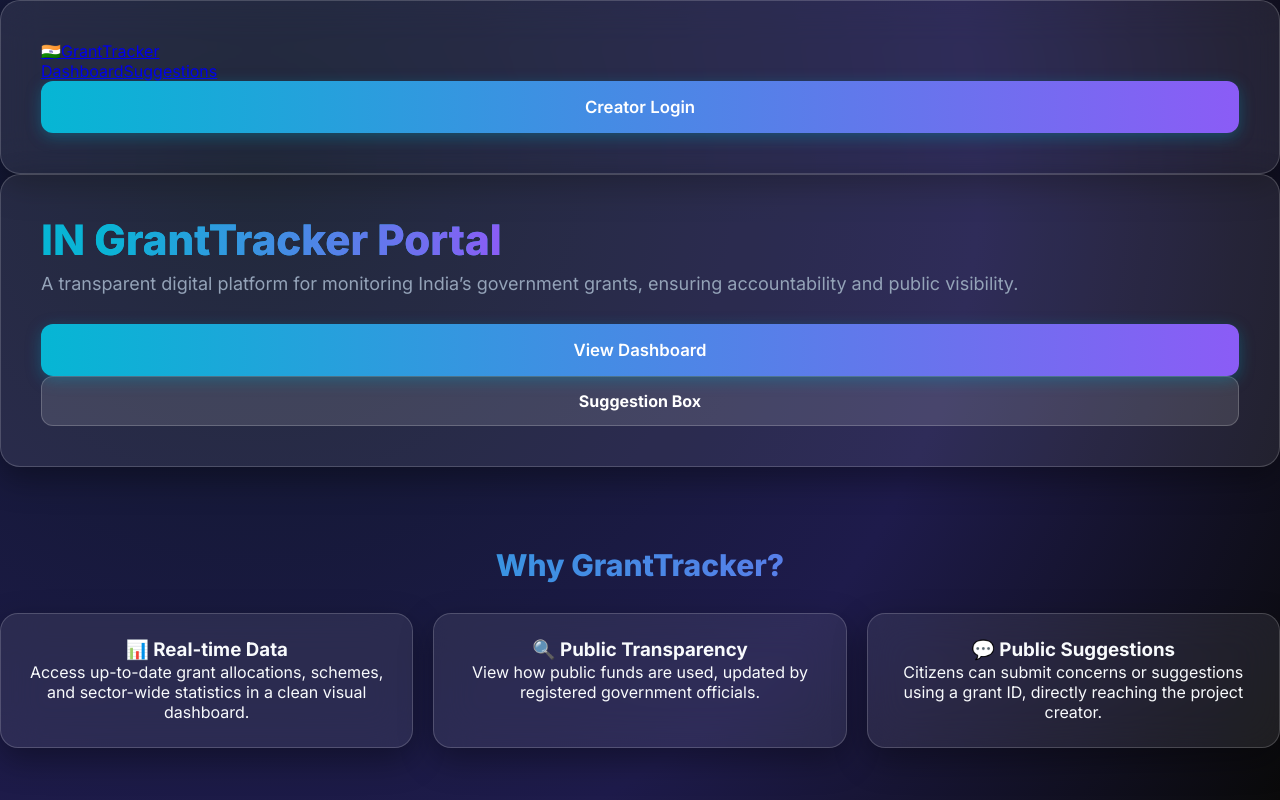
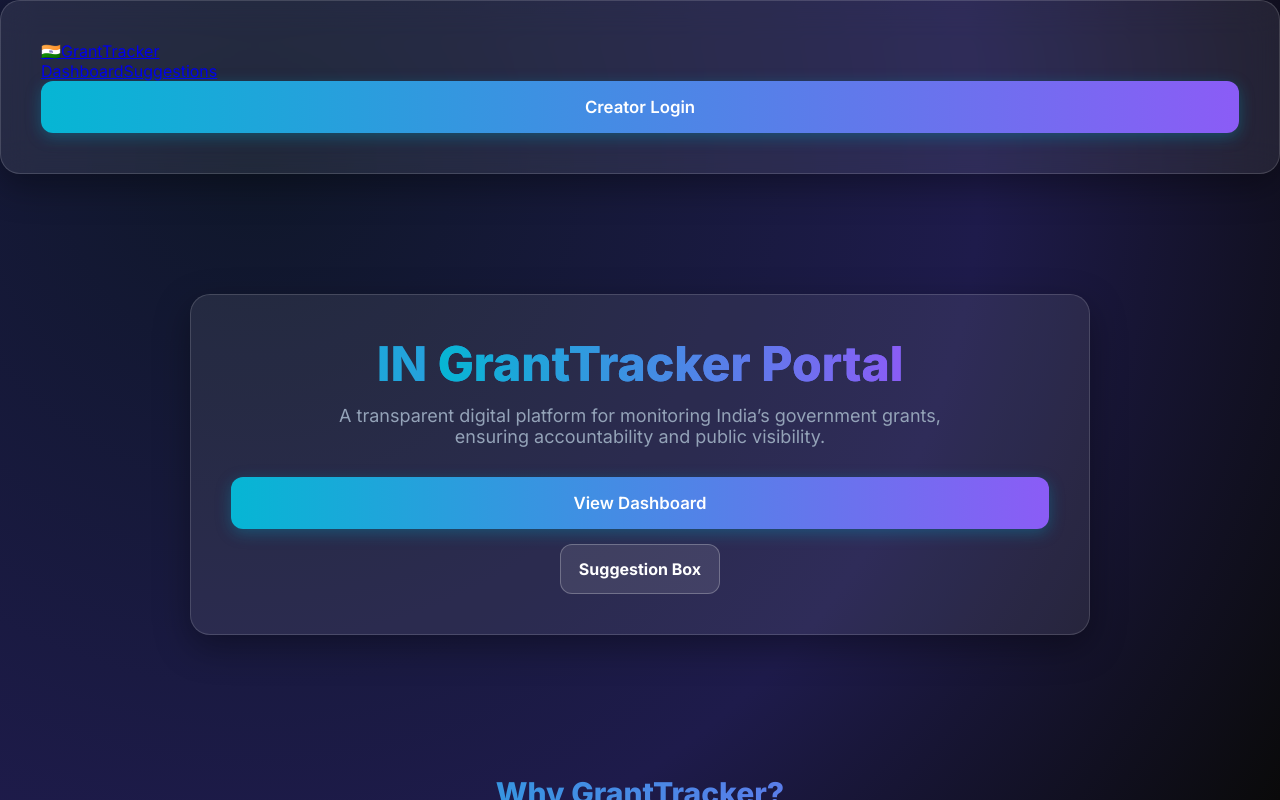
Before and after one commit to mamothai/grant-tracker-frontend, a React (Vite) app: page / in a window 1280 px wide. Built offline with nearby package versions, Linux system fonts and the light colour scheme.

Commit message:
updated Home.jsx and added new App.css

```diff
--- a/src/App.css
+++ b/src/App.css
@@ -1,135 +1,188 @@
-/* GLOBAL */
+/* =========================================================
+   GLOBAL
+========================================================= */
+
 @import url('https://fonts.googleapis.com/css2?family=Inter:wght@400;500;600;700;800&display=swap');
 
 :root {
   --cyan: #06b6d4;
   --purple: #8b5cf6;
   --muted: #94a3b8;
+  --white: #ffffff;
+
   --glass-bg: rgba(255, 255, 255, 0.08);
-  --glass-border: rgba(255, 255, 255, 0.18);
-  --shadow: 0 12px 32px rgba(0,0,0,0.35);
+  --glass-border: rgba(255, 255, 255, 0.15);
+  --shadow: 0 12px 35px rgba(0,0,0,0.35);
 }
 
 body {
   margin: 0;
-  font-family: Inter, sans-serif;
+  font-family: "Inter", sans-serif;
   background: linear-gradient(to bottom right, #0f172a, #1e293b);
   color: white;
   overflow-x: hidden;
 }
 
-.home-scroll {
-  width: min(1000px, 88%);
-  margin: 120px auto 0;
+/* CONTAINER WRAPPER */
+.home-wrapper {
+  width: min(1100px, 90%);
+  margin: 0 auto;
+  padding-bottom: 60px;
 }
 
-/* GLASS */
+
+/* =========================================================
+   GLASSY CARD
+========================================================= */
+
 .glassy {
   background: var(--glass-bg);
   border: 1px solid var(--glass-border);
-  backdrop-filter: blur(20px);
+  backdrop-filter: blur(18px);
   border-radius: 20px;
   padding: 40px;
   box-shadow: var(--shadow);
-  transition: 0.25s;
-}
-.glassy:hover {
-  transform: translateY(-2px);
+  transition: 0.25s ease-out;
 }
 
-/* HERO */
-.hero-card {
+.glassy:hover {
+  transform: translateY(-3px);
+}
+
+
+/* =========================================================
+   HERO SECTION
+========================================================= */
+
+.hero-section {
+  padding: 120px 10px 60px;
   text-align: center;
 }
+
+.hero-content {
+  max-width: 900px;
+  margin: auto;
+}
+
 .hero-title {
-  font-size: 42px;
+  font-size: clamp(32px, 4vw, 48px);
   font-weight: 800;
-  margin-bottom: 8px;
 }
+
 .hero-sub {
   font-size: 18px;
+  margin: 12px auto 30px;
   color: var(--muted);
-  margin-bottom: 30px;
+  max-width: 650px;
 }
+
 .gradient {
   background: linear-gradient(90deg, var(--cyan), var(--purple));
   -webkit-background-clip: text;
   -webkit-text-fill-color: transparent;
 }
+
 .muted {
   color: var(--muted);
 }
 
-/* BUTTONS */
+
+/* =========================================================
+   BUTTONS
+========================================================= */
+
 .btn {
-  display: block;
-  width: 100%;
-  padding: 14px;
+  display: inline-flex;
+  justify-content: center;
+  align-items: center;
+  border: none;
+  padding: 14px 18px;
   border-radius: 12px;
   font-weight: 700;
-  text-align: center;
+  cursor: pointer;
   text-decoration: none;
-  transition: 0.2s;
+  transition: 0.25s;
 }
 
 .btn-primary {
   background: linear-gradient(90deg, var(--cyan), var(--purple));
   color: white;
+  box-shadow: 0 10px 24px rgba(6, 182, 212, 0.35);
 }
 .btn-primary:hover {
-  transform: scale(1.02);
+  transform: translateY(-2px);
 }
 
 .btn-ghost {
-  background: rgba(255,255,255,0.12);
-  border: 1px solid rgba(255,255,255,0.2);
+  background: rgba(255,255,255,0.10);
+  border: 1px solid rgba(255,255,255,0.25);
   color: white;
 }
 .btn-ghost:hover {
-  background: rgba(255,255,255,0.18);
+  background: rgba(255,255,255,0.15);
+  transform: translateY(-2px);
 }
 
-.hero-main-btn {
-  max-width: 700px;
-  margin: 0 auto 15px;
+.hero-buttons {
+  display: flex;
+  gap: 15px;
+  flex-wrap: wrap;
+  justify-content: center;
 }
 
-.hero-sub-btn {
-  max-width: 250px;
-  margin: 0 auto;
-}
 
-/* FEATURES */
+/* =========================================================
+   SECTIONS
+========================================================= */
+
 .section {
-  margin: 80px auto;
+  margin-top: 80px;
   text-align: center;
 }
 
 .section-title {
   font-size: 30px;
   font-weight: 800;
-  margin-bottom: 15px;
+  margin-bottom: 10px;
 }
 
+
+/* =========================================================
+   FEATURES GRID
+========================================================= */
+
 .features-grid {
+  margin-top: 28px;
   display: grid;
   gap: 20px;
-  margin-top: 30px;
-  grid-template-columns: repeat(auto-fit, minmax(240px, 1fr));
+  grid-template-columns: repeat(auto-fit, minmax(250px, 1fr));
 }
 
 .feature-card {
-  padding: 25px;
-  border-radius: 18px;
-  text-align: center;
+  padding: 24px;
 }
 
-/* SEARCH */
+.feature-title {
+  font-size: 20px;
+  font-weight: 700;
+  margin-bottom: 8px;
+}
+
+.feature-text {
+  color: var(--muted);
+  font-size: 15px;
+}
+
+
+/* =========================================================
+   SEARCH SECTION
+========================================================= */
+
 .search-row {
-  margin-top: 16px;
+  margin-top: 18px;
   display: flex;
+  gap: 10px;
   justify-content: center;
-  gap: 10px;
   flex-wrap: wrap;
 }
 
@@ -138,26 +191,63 @@ body {
   padding: 12px;
   border-radius: 12px;
   border: none;
+  background: rgba(255,255,255,0.9);
+  color: #111;
   font-weight: 600;
+  font-size: 15px;
 }
 
-/* ANIMATIONS */
+.input:focus {
+  outline: none;
+  box-shadow: 0 0 0 3px rgba(6,182,212,0.3);
+}
+
+
+/* =========================================================
+   ABOUT SECTION
+========================================================= */
+
+.about-text {
+  max-width: 750px;
+  margin: 0 auto;
+  color: var(--muted);
+  font-size: 16px;
+  line-height: 1.6;
+}
+
+
+/* =========================================================
+   ANIMATIONS
+========================================================= */
+
+.fade-in {
+  opacity: 0;
+  animation: fadeIn 0.8s forwards ease-out;
+}
+
 .fade-up {
   opacity: 0;
-  transform: translateY(20px);
-  animation: fadeUp 0.6s ease forwards;
+  transform: translateY(24px);
+  animation: fadeUp 0.8s forwards ease-out;
 }
+
 .float-up {
   opacity: 0;
-  transform: translateY(25px);
-  animation: floatUp 0.9s ease forwards;
+  transform: translateY(30px);
+  animation: floatUp 1s forwards cubic-bezier(.25,.75,.15,1);
 }
+
 .delay-1 { animation-delay: 0.15s; }
-.delay-2 { animation-delay: 0.3s; }
+.delay-2 { animation-delay: 0.30s; }
+
+@keyframes fadeIn {
+  to { opacity: 1; }
+}
 
 @keyframes fadeUp {
   to { opacity: 1; transform: translateY(0); }
 }
+
 @keyframes floatUp {
   0% { opacity: 0; transform: translateY(30px); }
   100% { opacity: 1; transform: translateY(0); }
```
